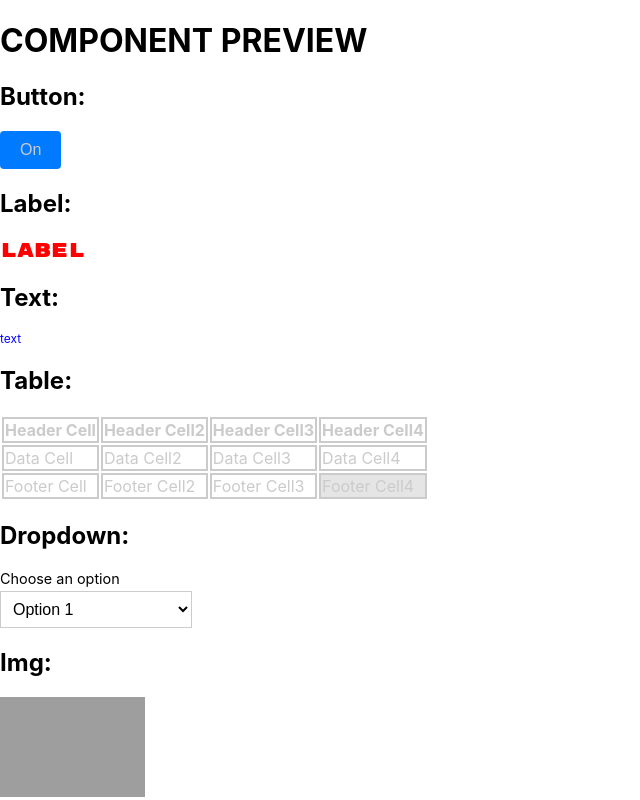
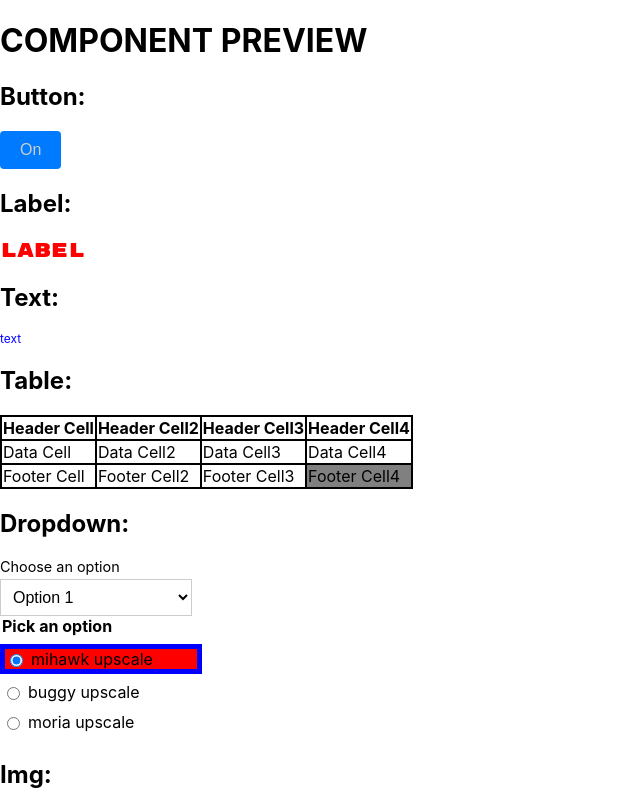
Before and after one commit to Popilokers/sangalang_joezer_ui_garden_build_checks, a React (Create React App) app: page / in a window 1280 px wide. Shown: the top 800 px of the page, without its empty margins (0-640 px from the left). Built offline with nearby package versions, Linux system fonts and the light colour scheme; grey boxes are pictures that could not be loaded.

Commit message:
radio button component  created

```diff
--- a/src/App.tsx
+++ b/src/App.tsx
@@ -11,6 +11,8 @@ import Img from './components/Img';
 import Card from './components/Card';
 import { Table, Header, Row, Cell, Footer } from './components/Table';
 import Dropdown from './components/Dropdown';
+import Radio from  './components/Radio-Button';
+
 function App() {
   // state variable to track whether button is disabled (or clicked)
 
@@ -47,7 +49,7 @@ function App() {
       <h2>Text:</h2>
       <Text>text</Text>
 <h2>Table:</h2>
-      <Table disabled = {true}>
+      <Table disabled = {false}>
         <Header>
           <Row>
             <Cell>Header Cell</Cell>
@@ -81,6 +83,14 @@ function App() {
         onChange={setSelected}
       />
 
+    <Radio
+      name="example"
+      label="Pick an option"
+      options={options}
+      selectedValue={selected}
+      onChange={setSelected}
+    />
+
       <h2>Img:</h2>
       <Img/>
 
--- a/src/components/Dropdown/Dropdown.styled.tsx
+++ b/src/components/Dropdown/Dropdown.styled.tsx
@@ -20,7 +20,7 @@ export const Select = styled.select<{ disabled?: boolean }>`
   cursor: ${({ disabled }) => (disabled ? 'not-allowed' : 'pointer')};
 
   &:focus {
-    border-color: #007bff;
-    outline: none;
+    background-color: red;
+    outline: 2px solid blue;
   }
 `;
--- a/src/components/Dropdown/Dropdown.tsx
+++ b/src/components/Dropdown/Dropdown.tsx
@@ -3,23 +3,11 @@ import React from "react";
 import { DropdownProps } from "./Dropdown.types";
 import { Wrapper, Label, Select } from './Dropdown.styled';
 
-const Dropdown: React.FC<DropdownProps> = ({
-  label,
-  options = ['Option 1', 'Option 2', 'Option 3'],
-  value,
-  onChange,
-  disabled = false,
-}) => {
+const Dropdown: React.FC<DropdownProps> = ({label,options = ['Option 1', 'Option 2', 'Option 3'],value,onChange,disabled = false,}) => {
   return (
     <Wrapper>
       {label && <Label htmlFor="dropdown">{label}</Label>}
-      <Select
-        id="dropdown"
-        data-testid="dropdown"
-        value={value}
-        onChange={(e) => onChange(e.target.value)}
-        disabled={disabled}
-      >
+      <Select id="dropdown"data-testid="dropdown"value={value}onChange={(e) => onChange(e.target.value)} disabled={disabled}>
         {options.map((opt) => (
           <option key={opt} value={opt}>
             {opt}
--- /dev/null
+++ b/src/components/Radio-Button/Radio.styles.tsx
@@ -0,0 +1,27 @@
+import styled from 'styled-components';
+
+export const Wrapper = styled.fieldset`
+  border: none;
+  margin: 0;
+  padding: 0;
+`;
+
+export const Legend = styled.legend`
+  font-weight: bold;
+  margin-bottom: 8px;
+`;
+
+export const RadioLabel = styled.label<{selected?: boolean; disabled?: boolean }>`
+  display: flex;
+  align-items: center;
+  margin-bottom: 6px;
+  cursor: ${({ disabled }) => (disabled ? 'not-allowed' : 'pointer')};
+   background-color: ${({ selected }) => (selected ? 'red' : 'transparent')};
+  color: ${({ disabled }) => (disabled ? '#999' : 'inherit')};
+  width: 15vw;
+  border: ${({ selected }) => (selected ? '5px solid blue' : '2px solid transparent')};
+`;
+
+export const RadioInput = styled.input`
+  margin-right: 8px;
+`;
--- /dev/null
+++ b/src/components/Radio-Button/Radio.tsx
@@ -0,0 +1,19 @@
+import React from 'react';
+import {Wrapper, Legend, RadioLabel,RadioInput} from './Radio.styles';
+import {RadioProps} from './Radio.types';
+
+const RadioButton: React.FC<RadioProps> = ({name,options = ['Option 1', 'Option 2', 'Option 3'],selectedValue,onChange,disabled = false,label,}) => {
+return (
+    <Wrapper>
+      {label && <Legend>{label}</Legend>}
+      {options.map((option) => (
+        <RadioLabel key={option}selected={selectedValue === option}disabled={disabled}>
+          <RadioInput type="radio"name={name}value={option}checked={selectedValue === option}onChange={() => onChange(option)}disabled={disabled}/>
+          {option}
+        </RadioLabel>
+      ))}
+    </Wrapper>
+  );
+};
+
+export default RadioButton;
--- /dev/null
+++ b/src/components/Radio-Button/index.ts
@@ -0,0 +1 @@
+export {default} from './Radio';
```
Also changed, not shown: src/components/Radio-Button/Radio.types.tsx (added, +8 -0 lines), 2 other files (tests, documents, lock files or other folders).
